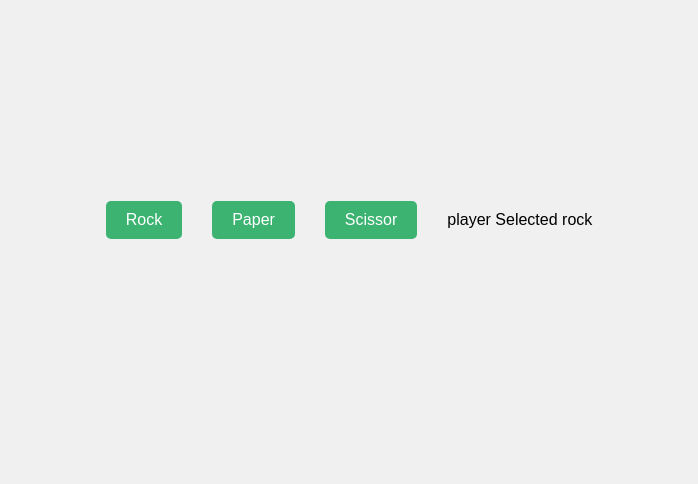
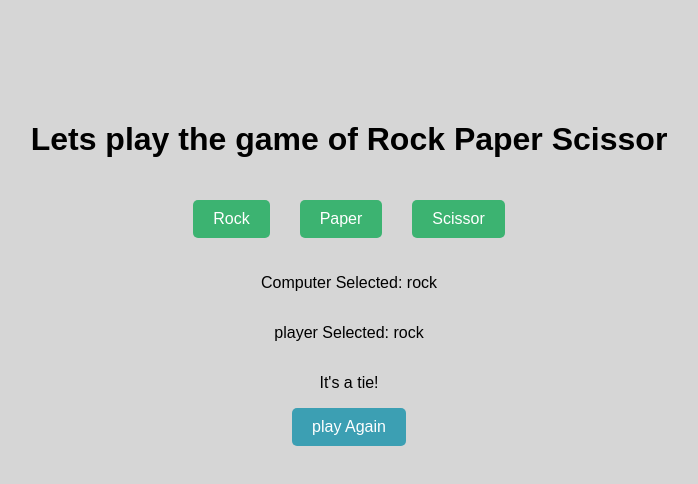
Before and after one commit to mr-Bones3108/rock-paper-Scissors, a plain HTML site: page index.html in a window 1280 px wide. Both pictures are taken after a click on the button "Rock". Shown: the whole page, without its empty margins (291-989 px from the left). Drawn offline with Linux system fonts and the light colour scheme.

Commit message:
added ui for the game

```diff
--- a/index.html
+++ b/index.html
@@ -14,12 +14,13 @@
 
         .container{
             display: flex;
-          justify-content: center;
+            justify-content: center;
             align-items: center;
             gap: 30px;
-            background-color:  #f0f0f0;
+
+            /* background-color: #f0f0f0; */
             padding: 20px;
-            height: 50vh;
+            /* height: 20vh; */
         }
 
         .container button {
@@ -35,6 +36,34 @@
         .container button:hover {
             background-color: #1a9250;
         }
+        #display{
+            display: flex;
+            flex-direction: column;
+            align-items: center;
+        }
+        .replay{
+            background-color: #3c9fb3;
+            color: #fff;
+            font-size: 16px;
+            padding: 10px 20px;
+            border: none;
+            cursor: pointer;
+            border-radius: 5px;
+        }
+        button.replay:hover{
+            background-color: #4e848f;
+        }
+        .section-container{
+            background-color: #d6d6d6;
+            height: 100vh;
+            display: flex;
+            flex-direction: column;
+            align-items: center;
+            overflow: hidden;
+        }
+        .top{
+            padding-top: 100px;
+        }
 
     </style>
 </head>
@@ -45,11 +74,17 @@
         <p>Step 2: Click the button to start the game.</p>
         <button id="playButton">Start</button>
     </div> -->
-    <div class="container">
-        <button id="rock">Rock</button>
-        <button id="paper">Paper</button>
-        <button id="scissor">Scissor</button>
+    <div class="section-container">
+        <div class="top"><h1>Lets play the game of Rock Paper Scissor</h1></div>
+        <div class="container">
+            <button id="rock">Rock</button>
+            <button id="paper">Paper</button>
+            <button id="scissor">Scissor</button>
+        </div>
+        <div id="display">
+        </div>
     </div>
+
 
     <script src="script.js"></script>
 </body>
--- a/script.js
+++ b/script.js
@@ -1,6 +1,9 @@
 // let playerScore = 0
 // let computerScore =0
-const conatinerDiv = document.querySelector('div')
+const continerDiv = document.getElementsByClassName('container')
+const container = document.getElementById('display')
+// container.style.background = "green"
+// container.textContent = "updated"
 
 const playRockPaperScissor = (userInput)=>{
     let getComputerChoice = ()=>{
@@ -10,11 +13,14 @@ const playRockPaperScissor = (userInput)=>{
     }
 
     let computerSelection = getComputerChoice()
+    const compSelected = document.createElement('p')
+    compSelected.textContent = `Computer Selected:  ${computerSelection}`
+    container.appendChild(compSelected)
 
     let playerSelection = userInput.toLocaleLowerCase()
     const playerDiv = document.createElement('p')
-    playerDiv.textContent=`player Selected ${playerSelection}`
-    conatinerDiv.appendChild(playerDiv)
+    playerDiv.textContent=`player Selected:  ${playerSelection}`
+    container.appendChild(playerDiv)
 
     console.log("player :",playerSelection)
     console.log("computer :",computerSelection)
@@ -41,13 +47,27 @@ const playRockPaperScissor = (userInput)=>{
         //   computerScore++
           return `You Lose! ${computerSelection} beats ${playerSelection}`;
 
+
     };
 
     const result = playRound(playerSelection, computerSelection);
-    console.log(result);
+    disableButtonAll();
+    const resultDiv = document.createElement('p')
+    resultDiv.textContent = result
+    container.appendChild(resultDiv)
     // console.log(`playerScore is ${playerScore}`)
     // console.log(`computerScore is ${computerScore}`)
+    const buttonDiv = document.createElement('button')
+    buttonDiv.textContent="play Again"
+    container.appendChild(buttonDiv)
+    buttonDiv.classList.add("replay")
+
+    buttonDiv.addEventListener('click',function(){
+        location.reload();
+    })
 }
+
+
 
 
 
@@ -83,9 +103,16 @@ const rockBtn = document.getElementById('rock');
 const paperBtn = document.getElementById('paper');
 const scissorBtn = document.getElementById('scissor');
 
+function disableButtonAll(){
+    rockBtn.disabled = true;
+    paperBtn.disabled = true;
+    scissorBtn.disabled = true;
+}
+
 rockBtn.addEventListener('click', function () {
     const buttonText = rockBtn.textContent;
     playRockPaperScissor(buttonText)
+
 });
 
 
```
